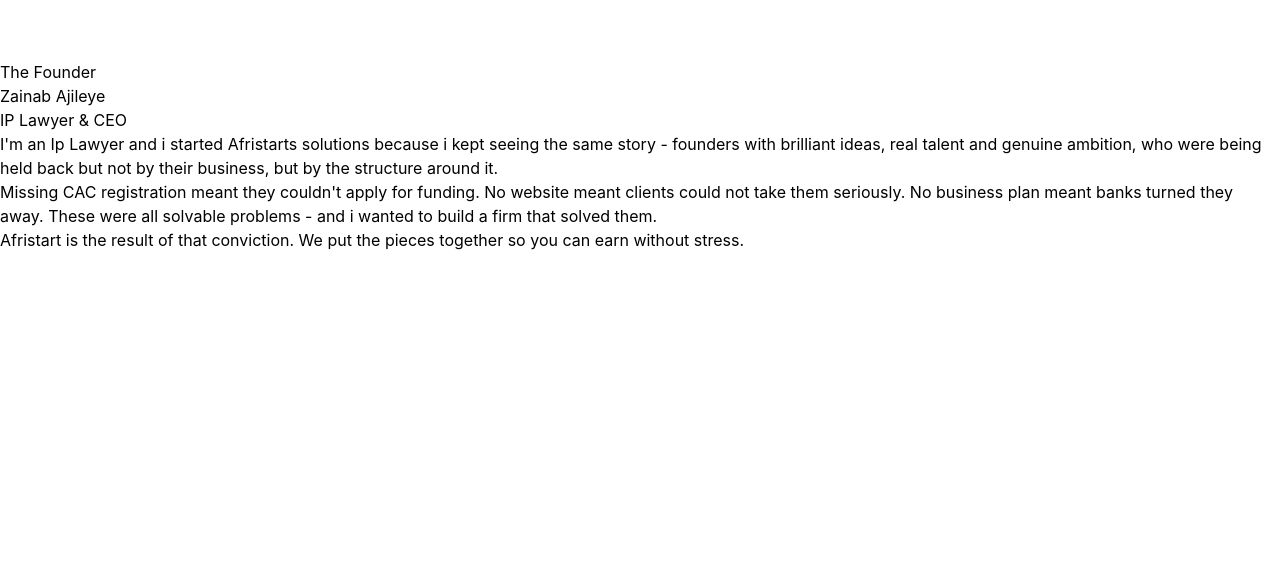
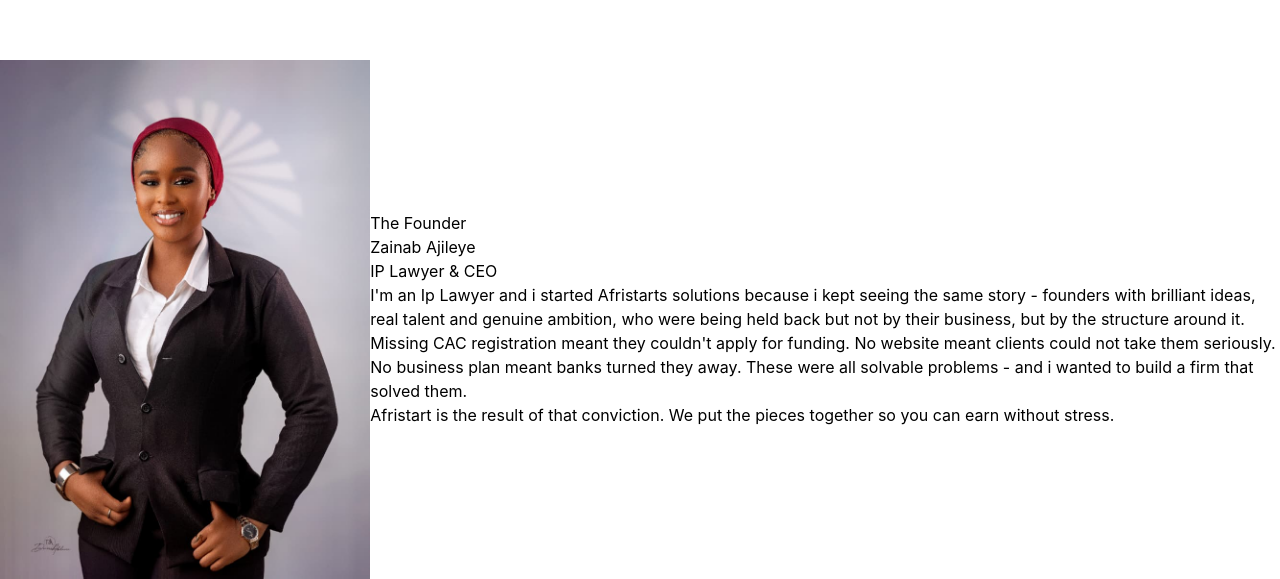
Before and after one commit to Yetty2020/AfriStart, a React (Vite) app: page / in a window 1280 px wide. Shown: the part 880-1459 px from the top of the page. Before the commit the page ends 1132 px from the top, so only its background shows below. Built offline with nearby package versions, Linux system fonts and the light colour scheme.

Commit message:
feat: setup mission section on the hero page

```diff
--- a/src/section/Founder.tsx
+++ b/src/section/Founder.tsx
@@ -1,8 +1,12 @@
-
+import profileImage from "../assets/ze.jpeg"
 
 function Founder() {
   return (
-    <div>
+    <section className="flex justify-between items-center">
+        <div>
+            <img src={profileImage} alt="Founder" />
+        </div>
+         <div>
         <p>The Founder</p>
         <h1>Zainab Ajileye</h1>
         <h1>IP Lawyer & CEO</h1>
@@ -11,9 +15,13 @@
             <p>Missing CAC registration meant they couldn't apply for funding. No website meant clients could not take them seriously. No business plan meant banks turned they away. These were all solvable problems - and i wanted to build a firm that solved them.</p>
             <p>Afristart is the result of that conviction. We put the pieces together so you can earn without stress.</p>
 
+
         </div>
 
     </div>
+    </section>
+
+
   )
 }
 
--- /dev/null
+++ b/src/section/Mission.tsx
@@ -0,0 +1,14 @@
+
+
+function Mission() {
+  return (
+    <div>
+        <h5>Our Mission</h5>
+        <p>"Every Serious Nigerian founder deserves the structural foundation that serious businesses require."</p>
+        <p>We believe that registration, digital presence and proper regulations are not luxarious, they are the foundation that determines whether a business survives, scalps and get taken seriously.</p>
+
+    </div>
+  )
+}
+
+export default Mission
```
Also changed, not shown: src/assets/ze.jpeg (added), src/assets/zee.jpeg (added).
